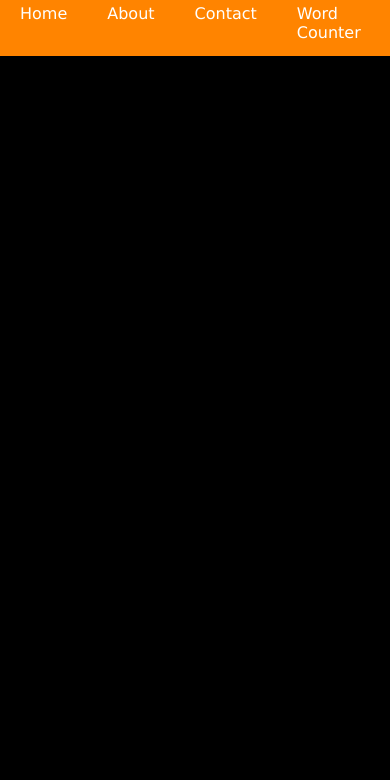
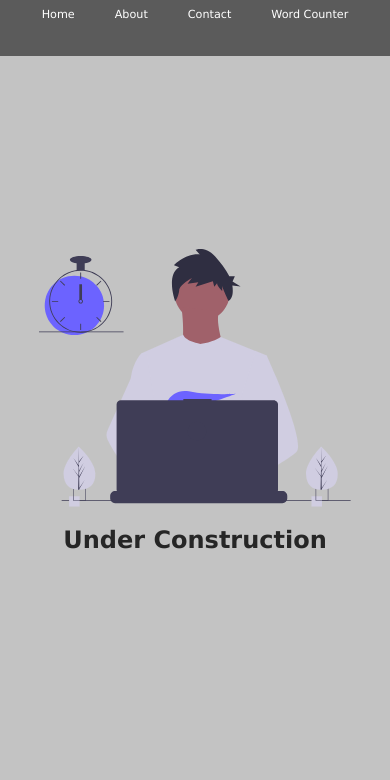
Before and after one commit to wsdmarketer/wsdmarketer.github.io, a website: page index.html in a window 390 px wide. Shown: the part 64-844 px from the top of the page. Drawn offline with Linux system fonts and the light colour scheme.

Commit message:
imag_Main_Section_Updated

```diff
--- a/index.html
+++ b/index.html
@@ -8,6 +8,7 @@
     <link rel="stylesheet" href="style.css">
   </head>
   <body>
+    <!-- header -->
     <div class="header">
       <nav class="nav">
         <div class="logo">
@@ -29,5 +30,17 @@
         </ul>
       </nav>
     </div>
+    <!-- header endds -->
+
+<!-- main page -->
+
+<div class="main-section">
+  <div class="center-content">
+    <a href="https://wsdmarketer.me"><img src="under_Cunstruction.svg" alt="Website under_Cunstruction" srcset=""></a>
+    <h1>Under Construction</h1>
+  </div>
+</div>
+
+
   </body>
 </html>
--- a/style.css
+++ b/style.css
@@ -1,17 +1,7 @@
-* {
-  margin: 0;
-  padding: 0;
-  box-sizing: border-box;
-}
-
-body {
-  background: black;
-}
-
 .header {
   height: 80px;
   color: white;
-  background: rgb(255, 132, 0);
+  background: rgb(91, 91, 91);
   box-shadow: 0 4px 3px rgba(0, 0, 0, 0.07) drop-shadow(0 2px 2px rgba(0, 0, 0, 0.06));
 }
 .header .nav {
@@ -43,7 +33,7 @@ body {
   transform: translateY(30);
 }
 .header nav .nav_ul .nav_li a:hover {
-  background-color: orange;
+  background-color: #6c63ff;
   padding: 5px 5px;
   transition: all 0.4s;
   border-radius: 2px;
@@ -63,5 +53,65 @@ body {
     margin-top: 20px;
   }
 }
+@media (max-width: 450px) {
+  .nav .nav_ul .nav_li a {
+    font-size: 0.9rem;
+  }
+}
+@media (max-width: 400px) {
+  .nav .nav_ul .nav_li a {
+    font-size: 0.7rem;
+  }
+}
+@media (max-width: 350px) {
+  .nav .nav_ul .nav_li a {
+    font-size: 0.5rem;
+  }
+}
+* {
+  box-sizing: border-box;
+}
+
+.main-section {
+  display: flex;
+  justify-content: center;
+}
+.main-section .center-content {
+  width: 80vw;
+  display: flex;
+  justify-content: center;
+  align-items: center;
+  flex-direction: column;
+  height: 80vh;
+  text-align: center;
+}
+.main-section .center-content h1 {
+  font-size: 2.5rem;
+  font-family: "verdana";
+  color: rgb(38, 38, 38);
+}
+.main-section .center-content img {
+  margin: 15px 0px !important;
+  width: 40%;
+}
+
+@media (max-width: 580px) {
+  .center-content img {
+    width: 100% !important;
+    margin: 50px 0px !important;
+  }
+  .center-content h1 {
+    font-size: 1.5rem !important;
+  }
+}
+* {
+  margin: 0;
+  padding: 0;
+  box-sizing: border-box;
+}
+
+body {
+  background: rgb(195, 195, 195);
+}
 
 /*# sourceMappingURL=style.css.map */
```
Also changed, not shown: under_Cunstruction.svg (added).
